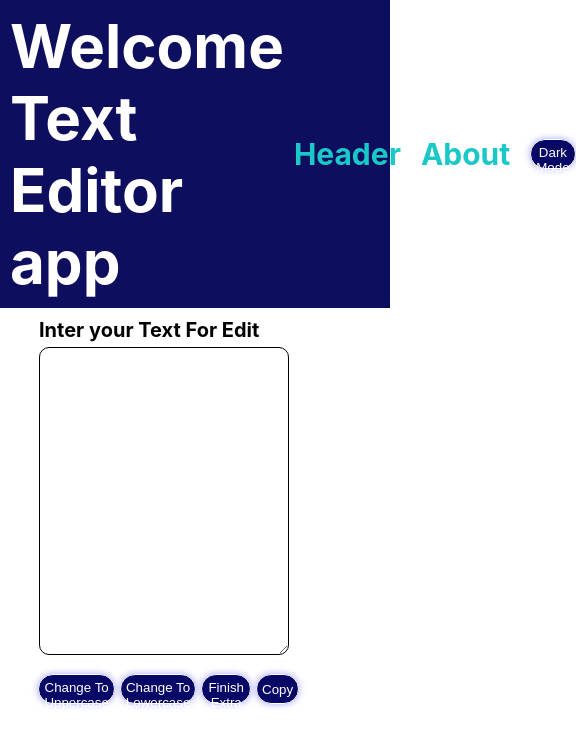
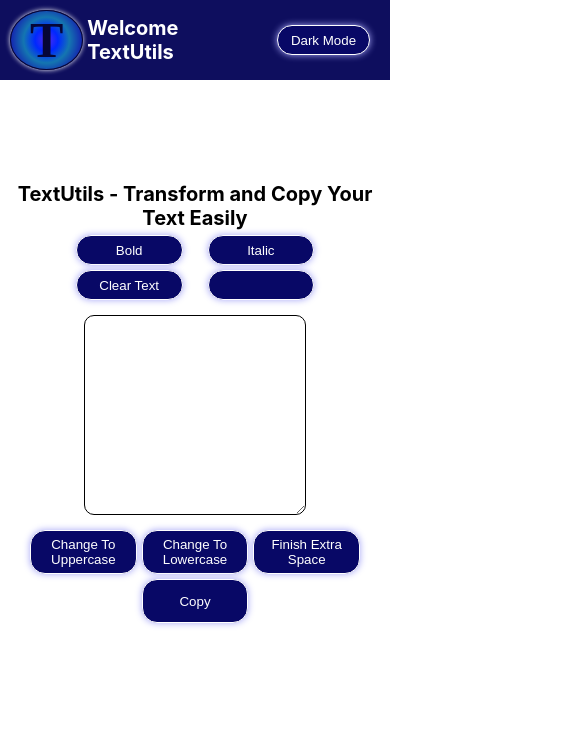
Before and after one commit to qudratullah-stack/textUtils, a React (Create React App) app: page / in a window 390 px wide. Shown: the top 746 px of the page, 576 px wide, since content can reach past the window. Built offline with nearby package versions, Linux system fonts and the light colour scheme.

Commit message:
i complete the project with out two btn

```diff
--- a/public/index.html
+++ b/public/index.html
@@ -7,7 +7,7 @@
     <meta name="theme-color" content="#000000" />
     <meta
       name="description"
-      content="This app will be helpull for text Edit"
+      content="TextUtils help you and change text to uppercase, lowercase, remove extra spaces, and copy text easily, A simple and fast text converter tool."
     />
     <link rel="apple-touch-icon" href="%PUBLIC_URL%/logo192.png" />
     <!--
@@ -24,7 +24,7 @@
       work correctly both with client-side routing and a non-root public URL.
       Learn how to configure a non-root public URL by running `npm run build`.
     -->
-    <title>TextUtils App</title>
+    <title>TextUtils | Convert, Copy & Clean Text</title>
   </head>
   <body>
     <noscript>You need to enable JavaScript to run this app.</noscript>
--- a/src/App.css
+++ b/src/App.css
@@ -1,4 +1,4 @@
-*{
+* {
   margin: 0;
   padding: 0;
   box-sizing: border-box;
@@ -8,14 +8,12 @@
   color: white;
   font-size: 30px;
   font-weight: bold;
-
   padding: 10px;
-  background-color:rgb(14, 14, 94);
+  background-color: rgb(14, 14, 94);
   display: flex;
   justify-content: space-between;
-
 }
-#btn{
+#btn {
   background-color: #080866;
   color: white;
   height: 30px;
@@ -27,37 +25,41 @@
   box-shadow: 0 0 7px rgb(167, 167, 247);
   width: 12em;
 }
-.child{
-  display: block;
+.child {
+  display: flex;
   margin: 10px auto;
   height: auto;
-  width: 80vw;
-
+  width: 95vw;
+  flex-direction: column;
+  text-align: center;
 }
-.box1{
-  margin: 5px;
+h1{
+  font-size: 30px;
+}
+.box1 {
+  margin: 5px auto;
   display: flex;
   justify-content: center;
   gap: 5px;
-  width: 80%;
+  width: 100%;
+  flex-wrap: wrap;
 }
-#text{
-  width: 80%;
+#text {
+  width: 60%;
   border: 1px solid black;
   border-radius: 10px;
   box-shadow: 0 0 10px white;
-  margin-bottom: 10px;
+  margin: 10px auto;
   color: black;
   padding: 15px;
   font-size: 20px;
-
 }
-#p1{
+#p1 {
   font-size: 20px;
   font-weight: bold;
   margin: 5px auto;
 }
-#btn2{
+#btn2 {
   background-color: #080866;
   color: white;
   height: 30px;
@@ -70,25 +72,107 @@
   width: 10em;
   margin: auto 10px;
 }
-.alert{
-  width: 50vw;
-  height: 100px;
-  background-color: rgb(98, 241, 98);
-  color:#3f2697;
+.massage_parent {
+  width: 80vw;
+  height: 110px;
+  margin: 2px auto;
+  display: flex;
+}
+.alert {
+  width: 50%;
+  height: 90px;
+  background-color: rgb(126, 126, 126);
+  color: #ffffff;
   font-size: 25px;
-  font-weight: bold;
   border-radius: 15px;
-  box-shadow: 0 0 10px rgb(33, 163, 33);
+  box-shadow: 0 0 10px rgb(0, 0, 0);
   margin: 10px auto;
   padding: 10px;
   text-align: center;
 }
-nav{
+#icon {
+  font-size: 50px;
+  width: 76px;
+  height: 100%;
+  border: 1px solid;
+  text-align: center;
+  border-radius: 100%;
+  background: radial-gradient(
+    circle,
+    #562bf0,
+    #0028ff,
+    #1476b0,
+    #142db0,
+    #0a0a57
+  );
+  font-family: cursive;
+  box-shadow: 0 0 5px white;
+  color: #060637;
+}
+.first_child {
+  width: 50%;
+  height: 100%;
   display: flex;
-  margin: auto;
+  justify-content: start;
+
 }
-nav a{
-  color: #1bc8c8;
-  text-decoration: none;
-  margin: 10px;
+#parent_txet {
+  margin: auto 10px;
+  font-size: 35px;
 }
+@media (max-width: 450px) {
+  #btn2 {
+    width: 8em;
+  }
+  #parent_txet {
+margin: auto 4px;
+  font-size: 20px;
+  }
+
+
+  .first_child {
+    width: 300px;
+  }
+  h1 {
+    font-size: 20px;
+  }
+  .box1 {
+    width: 100%;
+  }
+  #btn {
+    width: 8em;
+    height: 3.3em;
+    padding: 5px;
+  }
+  #text {
+    max-height: 200px;
+  }
+  .alert {
+    width: 50%;
+    height: 50px;
+    font-size: 20px;
+    width: 100%;
+  }
+  .massage_parent {
+    height: 90px;
+  }
+}
+@media (min-width: 450px) and (max-width: 800px) {
+  .first_child {
+    width: 100%;
+    height: 100%;
+    display: flex;
+    justify-content: start;
+  }
+  #parent_txet {
+margin: auto 7px;
+  font-size: 20px;
+  }
+  #text {
+    max-height: 250px;
+  }
+ h1 {
+    font-size: 25px;
+  }
+
+}
--- a/src/App.js
+++ b/src/App.js
@@ -1,19 +1,10 @@
 
 import './App.css';
 import Contact from './component/Contact';
-import { BrowserRouter, Routes, Route,   } from 'react-router-dom';
-import About from "./component/About";
-import Header from "./component/Header";
+
 function App() {
   return (
-    <BrowserRouter>
-       <Routes>
-         <Route path="/" element={<Contact qudrat="Welcome Text Editor app" />} />
-
-          <Route path="/header" element={<Header title="My Header Page" />} />
-          <Route path="/about" element={<About />} />
-        </Routes>
-    </BrowserRouter>
+    <Contact h1_text="TextUtils - Transform and Copy Your Text Easily"/>
   );
 }
 
--- a/src/component/Contact.js
+++ b/src/component/Contact.js
@@ -1,5 +1,5 @@
 import React, { useState, useRef } from "react";
-import { Link } from "react-router-dom";
+
 
 export default function Contact(props) {
   const [text, changetext] = useState("");
@@ -34,7 +34,7 @@ export default function Contact(props) {
   const extraspace = () => {
     let newtext = text.replace(/[ ]+/g, " ");
     changetext(newtext);
-    changemassage("Finish Extra Space");
+    changemassage("Finished Extra Space");
     setTimeout(() => {
       changemassage("");
     }, 2000);
@@ -42,11 +42,11 @@ export default function Contact(props) {
   const [mode, changemode] = useState("Dark Mode");
   const darkmode = () => {
     if (mode === "Dark Mode") {
-      parent_color.current.style.backgroundColor = "#0d0da1ff";
+      parent_color.current.style.backgroundColor = "rgb(12, 68, 96)";
       document.body.style.backgroundColor = "#030338ff";
-      textref.current.style.backgroundColor = "gray";
+      textref.current.style.backgroundColor = "#adb3d2";
       textref.current.style.color = "white";
-      changemode("white mode");
+      changemode("Light mode");
       pragraph.current.style.color = "white";
       changemassage("You Add Dark Mode");
       setTimeout(() => {
@@ -65,30 +65,43 @@ export default function Contact(props) {
       }, 2000);
     }
   };
+  const bold_text = ()=>{
+    let bold = textref.current.value= ' bold';
+    changetext(bold)
+  }
+  const clear_txt =()=>{
+    changetext('')
+    changemassage('Text Cleared')
+    setTimeout(() => {
+        changemassage("");
+      }, 2000);
+  }
   return (
     <>
       <div className="parent1" ref={parent_color}>
-        <h1>{props.qudrat}</h1>
-
-        <nav>
-          <Link to="/header">Header</Link>
-          <Link to="/about">About</Link>
-        </nav>
-
-
+        <div className="first_child">
+          <p id="icon">T</p>
+          <p id="parent_txet">Welcome TextUtils</p>
+        </div>
         <button id="btn2" onClick={darkmode}>
           {mode}
         </button>
       </div>
-      {massage && <div className="alert">{massage}</div>}
+      <div className="massage_parent">
+        {massage && <div className="alert">{massage}</div>}
+      </div>
       <div className="child">
-        <p ref={pragraph} id="p1">
-          Inter your Text For Edit
-        </p>
+        <h1 ref={pragraph}>{props.h1_text}</h1>
+        <div className="box1">
+        <button id="btn2" onClick={bold_text}>Bold</button>
+        <button id="btn2">Italic</button>
+        <button id="btn2" onClick={clear_txt}>Clear Text</button>
+        <button id="btn2"></button>
+        </div>
         <textarea
           name="text"
           id="text"
-          rows={12}
+          rows={8}
           ref={textref}
           value={text}
           onChange={handlevalue}
```
